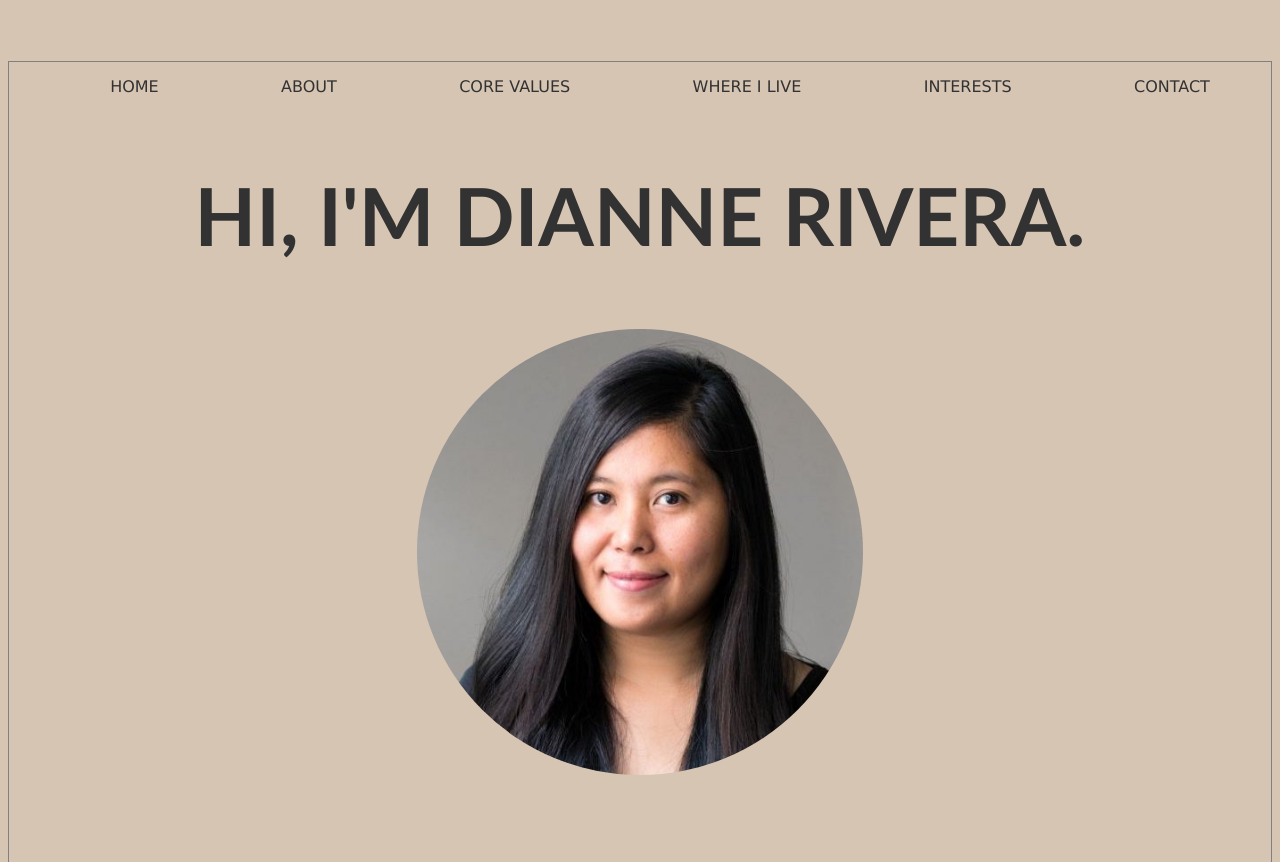
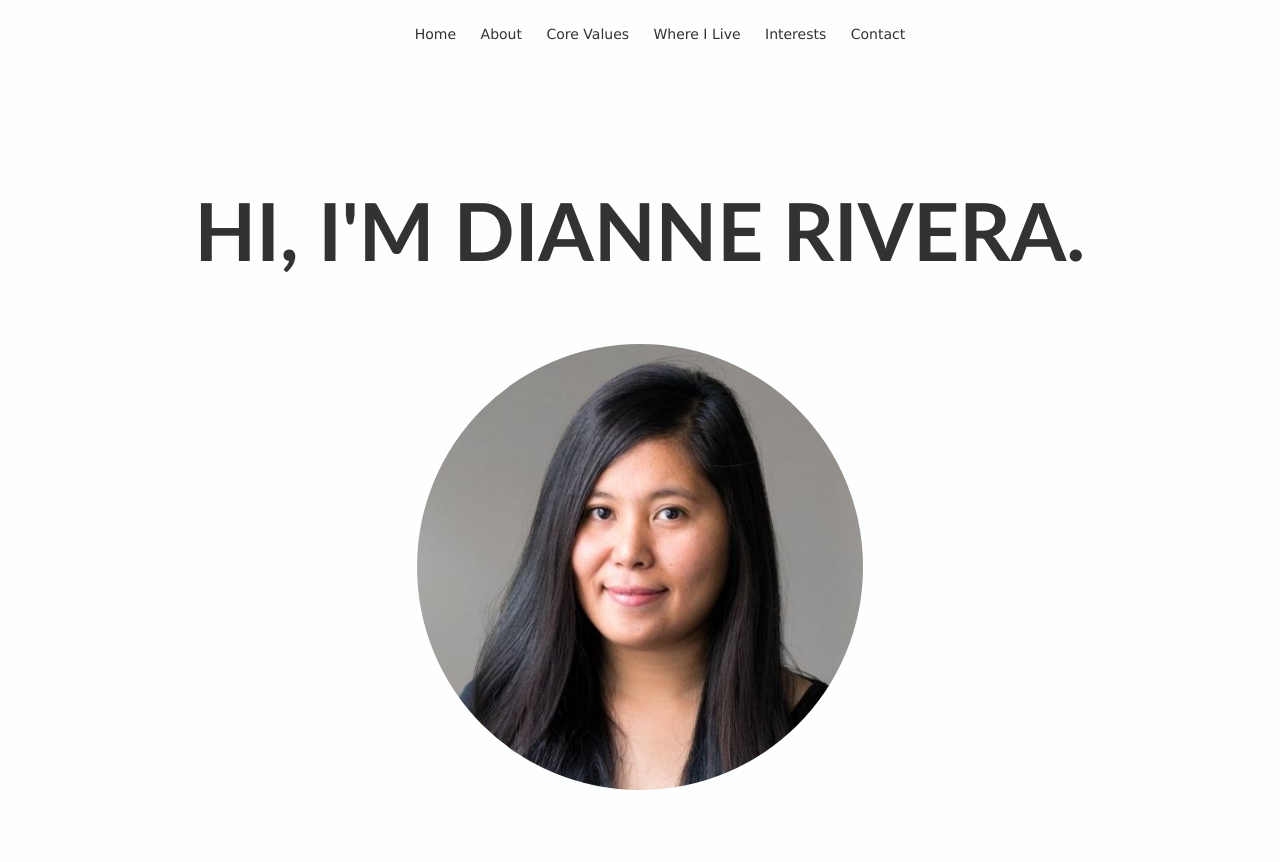
Before and after one commit to dianne-florendo/my-personal-site, a plain HTML site: page index.html in a window 1280 px wide. Shown: the top 862 px of the page. Drawn offline with Linux system fonts and the light colour scheme.

Commit message:
improvements 1

```diff
--- a/index.html
+++ b/index.html
@@ -10,12 +10,12 @@
     <header>
         <nav>
             <ul>
-                <li><a href="#intro">HOME</a></li>
-                <li><a href="#about">ABOUT</a></li>
-                <li><a href="#corevalues">CORE VALUES</a></li>
-                <li><a href="#whereilive">WHERE I LIVE</a></li>
-                <li><a href="#interests">INTERESTS</a></li>
-                <li><a href="#contact">CONTACT</a></li>
+                <li><a href="#intro">Home</a></li>
+                <li><a href="#about">About</a></li>
+                <li><a href="#corevalues">Core Values</a></li>
+                <li><a href="#whereilive">Where I Live</a></li>
+                <li><a href="#interests">Interests</a></li>
+                <li><a href="#contact">Contact</a></li>
             </ul>
         </nav>
     </header>
--- a/styles.css
+++ b/styles.css
@@ -2,11 +2,11 @@ html {
     scroll-behavior: smooth;
 }
 body {
-    background-color: #d6c5b3;
+    background-color: #fdfffe;
     color: #323232;
 }
 header {
-    height: 45px;
+    height: 50px;
 }
 header nav ul {
     display: flex;
@@ -16,17 +16,22 @@ header nav ul {
     list-style: none;
     font-family: 'Lucida Sans', 'Lucida Sans Regular', 'Lucida Grande', 'Lucida Sans Unicode', Geneva, Verdana, sans-serif;
     box-sizing: border-box;
+    font-size: 14px;
 }
 header nav ul li {
-    padding: 5%;
+    padding: 1%;
 }
 header a {
     text-decoration: none;
     color: #323232;
 }
+header a:hover {
+    background-color: #525151;
+    color: #ddd;
+    padding: 10px;
+}
 section {
-    height: 100vh;
-    border: 1px solid grey;
+    padding: 100px;
     display: flex;
     justify-content: center;
     align-items: center;
@@ -43,12 +48,6 @@ section {
     text-align: center;
     font-size: 5em;
     font-family: 'Gill Sans', 'Gill Sans MT', Calibri, 'Trebuchet MS', sans-serif;
-}
-#about {
-    background-image: url(images/about-me-background.jpg);
-    background-repeat: no-repeat;
-    background-attachment: fixed;
-    background-size: cover;
 }
 .about-container h1 {
     font-family: 'Gill Sans', 'Gill Sans MT', Calibri, 'Trebuchet MS', sans-serif;
```
